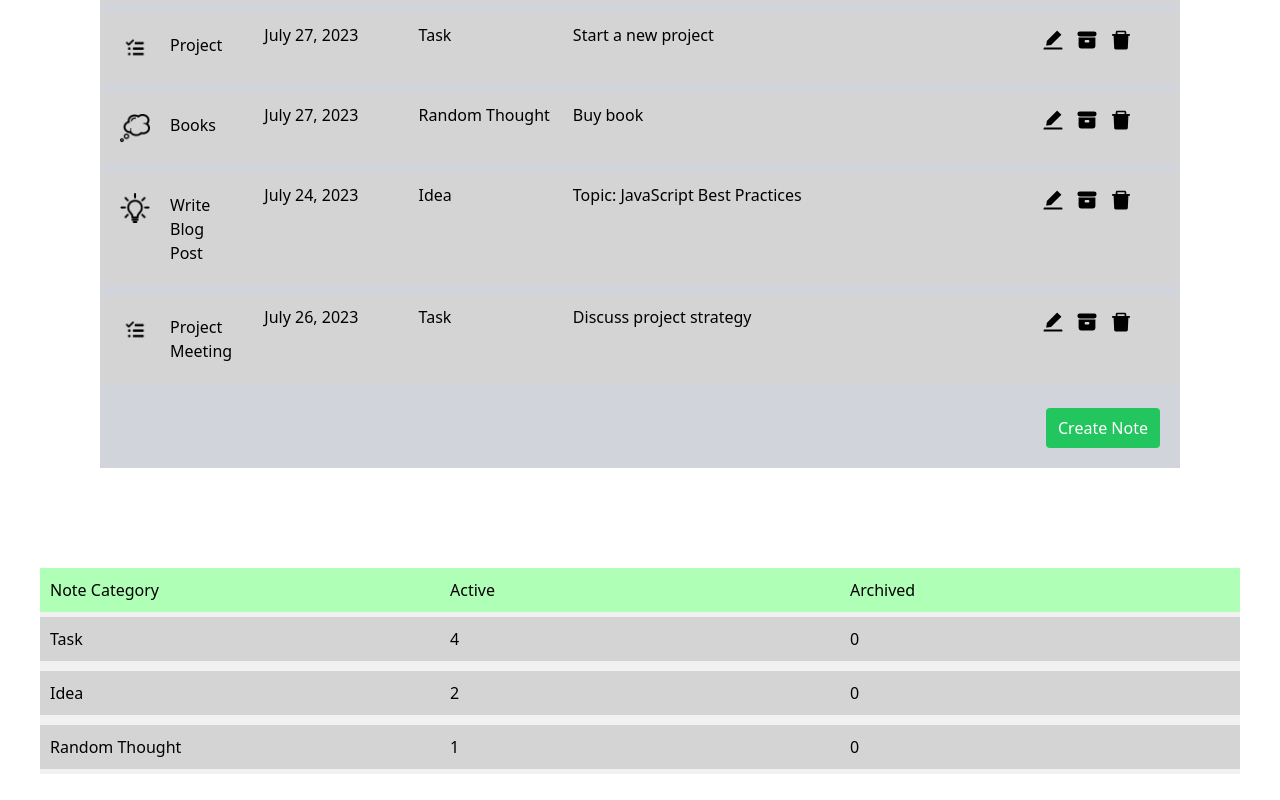
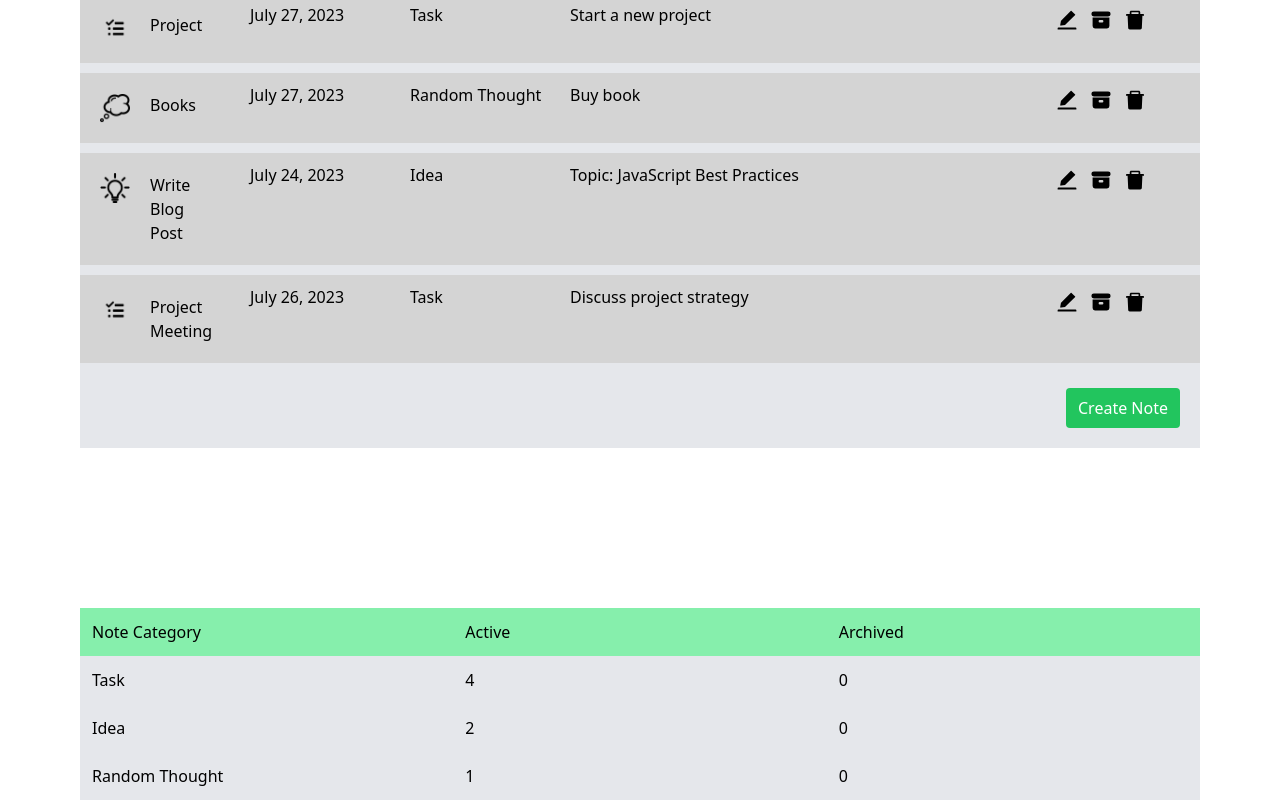
Before and after one commit to brovarenko/react-note-app, a React (Create React App) app: page / in a window 1280 px wide. Shown: the part 512-1312 px from the top of the page. Before the commit the page ends 1286 px from the top, so only its background shows below. Built offline with nearby package versions, Linux system fonts and the light colour scheme.

Commit message:
added tailwind to summary

```diff
--- a/src/App.tsx
+++ b/src/App.tsx
@@ -4,7 +4,7 @@ import SummaryNote from './components/summary-note/summary-note';
 
 function App() {
   return (
-    <div className='flex flex-col h-screen m-5'>
+    <div className='flex flex-col h-screen'>
       <NotesList />
       <SummaryNote />
     </div>
--- a/src/components/notes-list/notes-list.tsx
+++ b/src/components/notes-list/notes-list.tsx
@@ -44,7 +44,7 @@ const NotesList: React.FC = () => {
     : notes.filter((note) => !note.archived);
 
   return (
-    <div className='flex flex-col items-center m-20 w-70 bg-gray-300'>
+    <div className='flex flex-col items-center m-20 w-70 bg-gray-200'>
       <button
         className='self-end m-5 px-3 py-2 bg-green-500 text-white rounded cursor-pointer hover:bg-green-600'
         onClick={handleToggleArchived}
--- a/src/components/summary-note/summary-note.tsx
+++ b/src/components/summary-note/summary-note.tsx
@@ -1,7 +1,6 @@
 import { useAppSelector } from '../../hooks/use-app-selector.hook';
 import { selectNotes } from '../../store/notes/reducer';
 import { Note } from '../note-item/note-item';
-import styles from './styles.module.css';
 
 const SummaryNote: React.FC = () => {
   const notes = useAppSelector(selectNotes);
@@ -27,18 +26,18 @@ const SummaryNote: React.FC = () => {
   const summaryData = Object.entries(updateSummaryData(notes));
 
   return (
-    <div className={styles.summaryTable}>
-      <div className={styles.summaryHeader}>
-        <div>Note Category</div>
-        <div>Active</div>
-        <div>Archived</div>
+    <div className='flex flex-col items-center m-20 w-70 bg-gray-200'>
+      <div className='grid grid-cols-3 bg-green-300 w-full'>
+        <div className='m-3'>Note Category</div>
+        <div className='m-3'>Active</div>
+        <div className='m-3'>Archived</div>
       </div>
 
       {summaryData.map((data: any) => (
-        <div className={styles.summaryRow} key={data[0]}>
-          <div>{data[0]}</div>
-          <div>{data[1].active}</div>
-          <div>{data[1].archived}</div>
+        <div className='grid grid-cols-3 bg-grey-200 w-full' key={data[0]}>
+          <div className='m-3'>{data[0]}</div>
+          <div className='m-3'>{data[1].active}</div>
+          <div className='m-3'>{data[1].archived}</div>
         </div>
       ))}
     </div>
```
